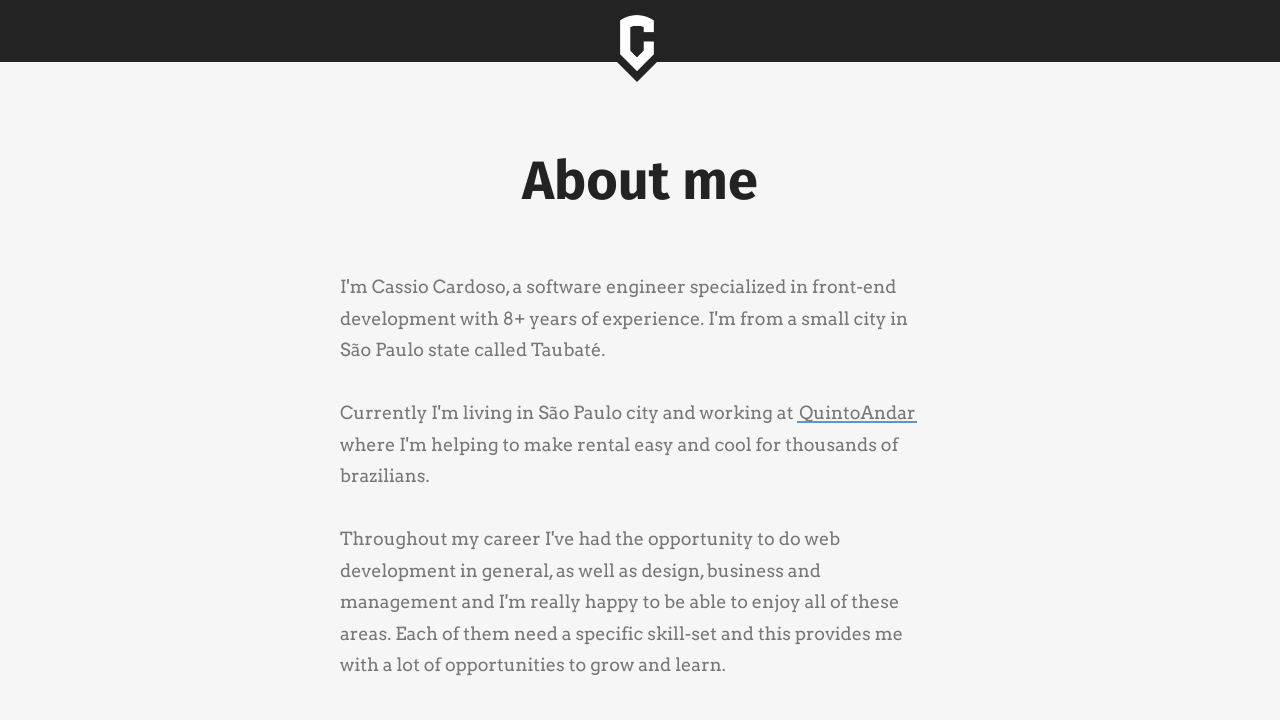
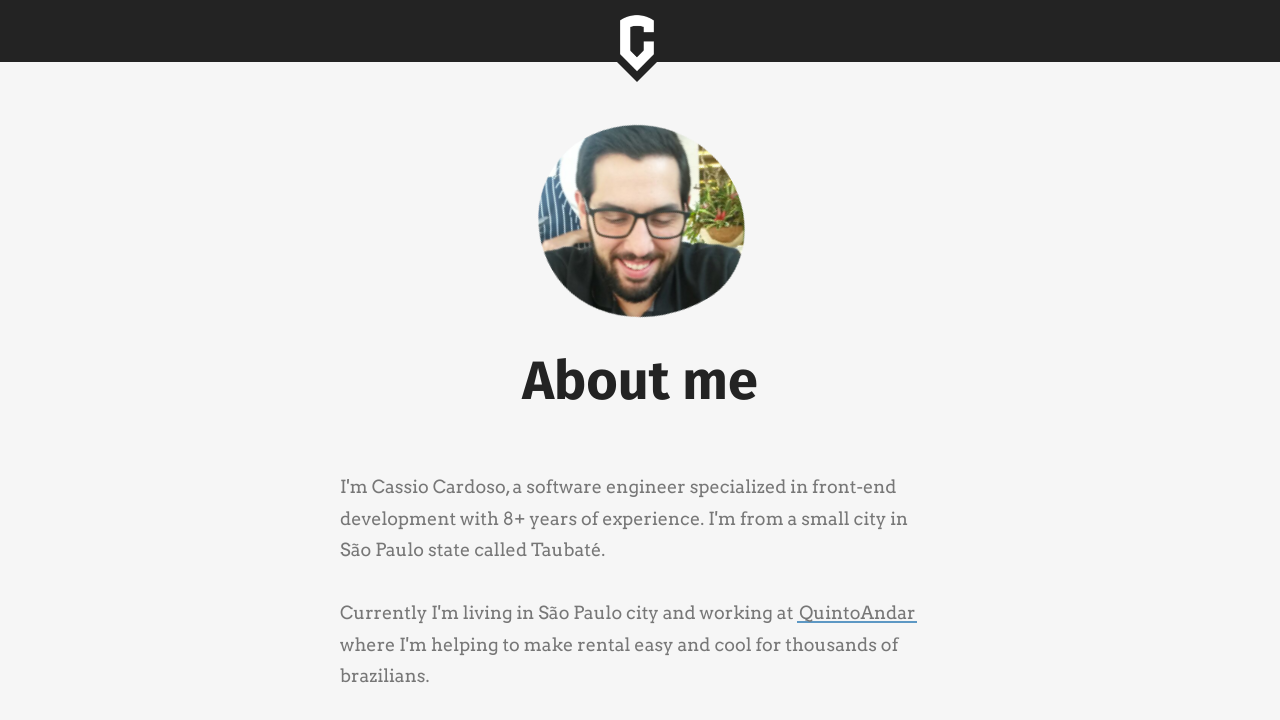
Before and after one commit to cassiocardoso/cassiocardoso.me, a Gatsby site: page /about in a window 1280 px wide. Shown: the top 720 px of the page. Built offline with nearby package versions, Linux system fonts and the light colour scheme; Gatsby itself is replaced by a stand-in of ours; some packages are replaced by stand-ins of ours.

Commit message:
✨ Add my photo in the about page

```diff
--- a/src/pages/about.js
+++ b/src/pages/about.js
@@ -3,6 +3,7 @@ import get from 'lodash/get';
 import Helmet from 'react-helmet';
 
 import Link from '../components/Link';
+import MyPhoto from '../components/MyPhoto';
 import PageTitle from '../components/PageTitle';
 
 class About extends PureComponent {
@@ -16,6 +17,7 @@ class About extends PureComponent {
 
     return (
       <Fragment>
+        <MyPhoto />
         <PageTitle>About me</PageTitle>
         <p>
           I'm Cassio Cardoso, a software engineer specialized in front-end
```
